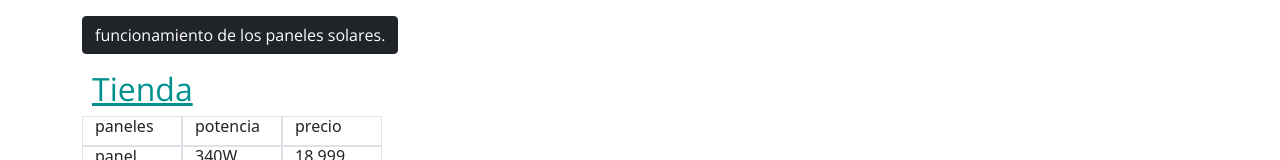
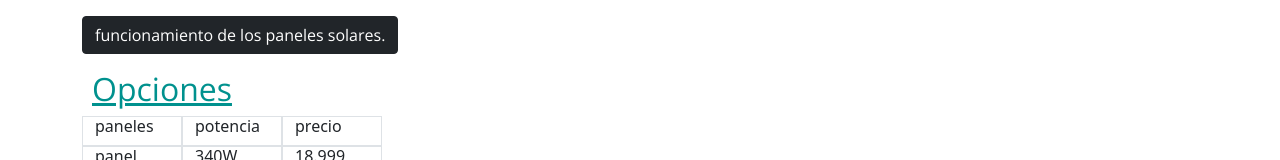
Before and after one commit to leonel8564/Proyect-coderHouse, a website: page index.html in a window 1280 px wide. Shown: the part 552-712 px from the top of the page. Drawn offline with nearby package versions, Linux system fonts and the light colour scheme.

Commit message:
cambio de nombre tienda

```diff
--- a/index.html
+++ b/index.html
@@ -92,7 +92,7 @@
             </div>
         </section>
         <section class="mainIndex_secTabla">
-            <h2 class="subtitulos">Tienda</h2>
+            <h2 class="subtitulos">Opciones</h2>
             <div class="mainIndex_secTabla__Tabla">
                 <section class="container">
                     <div class="row">
```
